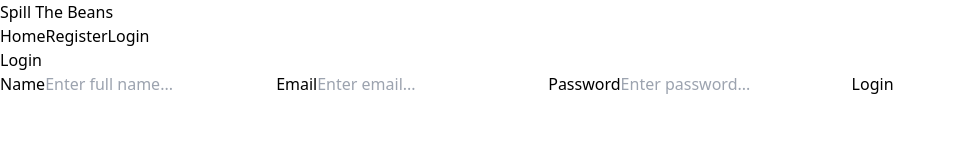
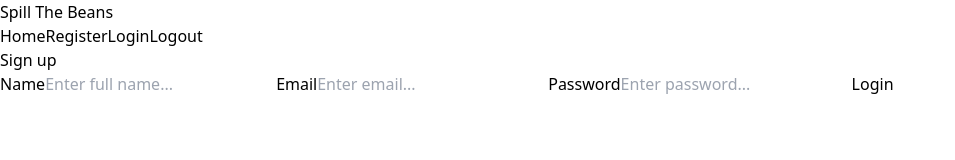
Before and after one commit to camillegonzales/mern-coffee-review, a React (Create React App) app in the folder client/: page /register in a window 1280 px wide. Shown: the top 160 px of the page, without its empty margins (0-955 px from the left). Built offline with nearby package versions, Linux system fonts and the light colour scheme.

Commit message:
header fix

```diff
--- a/client/src/components/Navbar.js
+++ b/client/src/components/Navbar.js
@@ -6,6 +6,7 @@ export default function Navbar() {
             <Link to='/'>Home</Link>
             <Link to='/register'>Register</Link>
             <Link to='/login'>Login</Link>
+            <button>Logout</button>
         </nav>
     );
 };
--- a/client/src/pages/Register.js
+++ b/client/src/pages/Register.js
@@ -1,7 +1,7 @@
 const Register = () => {
     return (
       <div>
-            <h1>Login</h1>
+            <h1>Sign up</h1>
             <form>
                 <label>Name</label>
                 <input type='text' placeholder='Enter full name...' />
```
